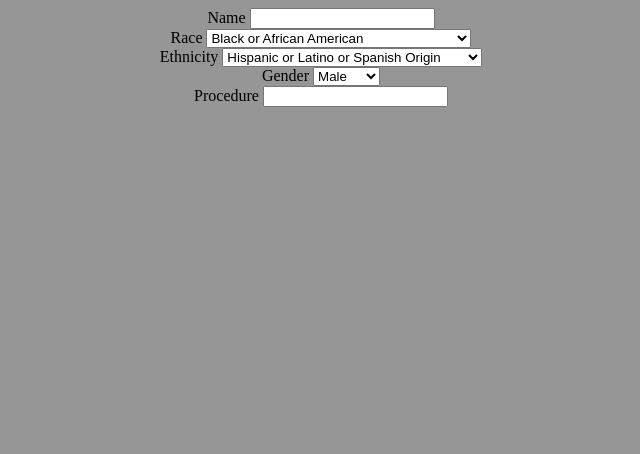
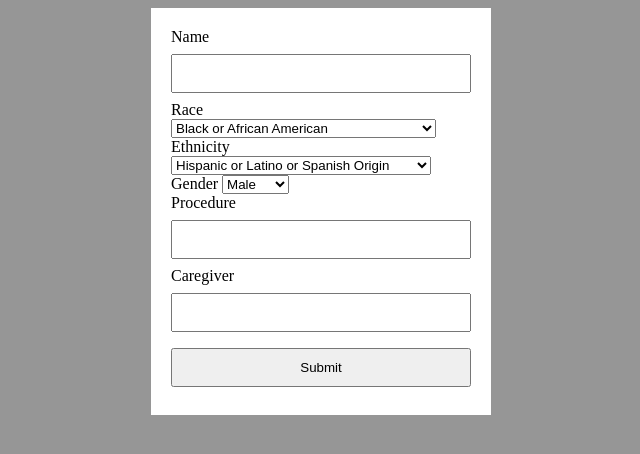
Before and after one commit to delaware19/team-12, a plain HTML site: page Demographics.html in a window 1280 px wide. Shown: the whole page, without its empty margins (327-967 px from the left). Drawn offline with Linux system fonts and the light colour scheme.

Commit message:
Modified css files and consolidated Demographics with NameCareGiver

```diff
--- a/ChooseCreate.css
+++ b/ChooseCreate.css
@@ -1,4 +1,4 @@
-
+*-
 html{
 	width: 100%;
 	height: 100%;
--- /dev/null
+++ b/Demographics.css
@@ -0,0 +1,26 @@
+html{
+	width: 100%;
+	height: 100%;
+}
+body{
+	width: 100%;
+	height: 100%;
+	background-color: rgb(150,150,150);
+
+}
+input{
+    width: 100%;
+    padding: 10px 15px;
+    margin: 8px 0;
+    box-sizing: border-box;
+  }
+.option{
+    display:block;
+    margin-left: auto;
+    margin-right: auto;
+    max-width: 300px;
+    padding: 20px;
+    background-color: white;
+    padding: 50dp
+
+}
--- a/Demographics.html
+++ b/Demographics.html
@@ -3,13 +3,14 @@
     <head>
 
         <title>Demographics</title>
-        <link rel="stylesheet" href="NameCaregiver.css">
+        <link rel="stylesheet" href="Demographics.css">
     </head>
+    <form  id="Demographics" class="option" method="GET">
     <body>
         Name
         <input type="text" id="age" name="Age" required><br>
         Race
-        <select name="race" id="Race">
+        <select name="race" id="Race"  required>
             <option value="Black or African American">Black or African American</option>
             <option value="American Indian or Alaska Native">American Indian or Alaska Native</option>
             <option value="Asian">Asian</option>
@@ -18,18 +19,22 @@
         </select>
         <br>
         Ethnicity
-            <select name="ethnicity" id="ethnicity">
+            <select name="ethnicity" id="ethnicity"  required>
                     <option value="Hispanic or Latino or Spanish Origin">Hispanic or Latino or Spanish Origin</option>
                     <option value="Not Hispanic or Latino or Spanish Origin">Not Hispanic or Latino or Spanish Origin</option>
             </select>
             <br>
         Gender
-            <select name="ethnicity" id="ethnicity">
+            <select name="ethnicity" id="ethnicity" required>
                 <option value="Male">Male</option>
                 <option value="Female">Female</option>
             </select>
         <br>
         Procedure
-        <input type="text" name="procedure" id="Procedure"> <br>
+        <input type="text" name="procedure" id="Procedure"  required> <br>
+        Caregiver
+        <input type="text" name="caregiver" id="CareGiver" required> <br>
+        <input type="submit" value="Submit" >
+    </form>
     </body>
 </html>
```
Also changed, not shown: ChooseCreate.html (+2 -2 lines), NameCaregiver.css (line endings or trailing spaces).
